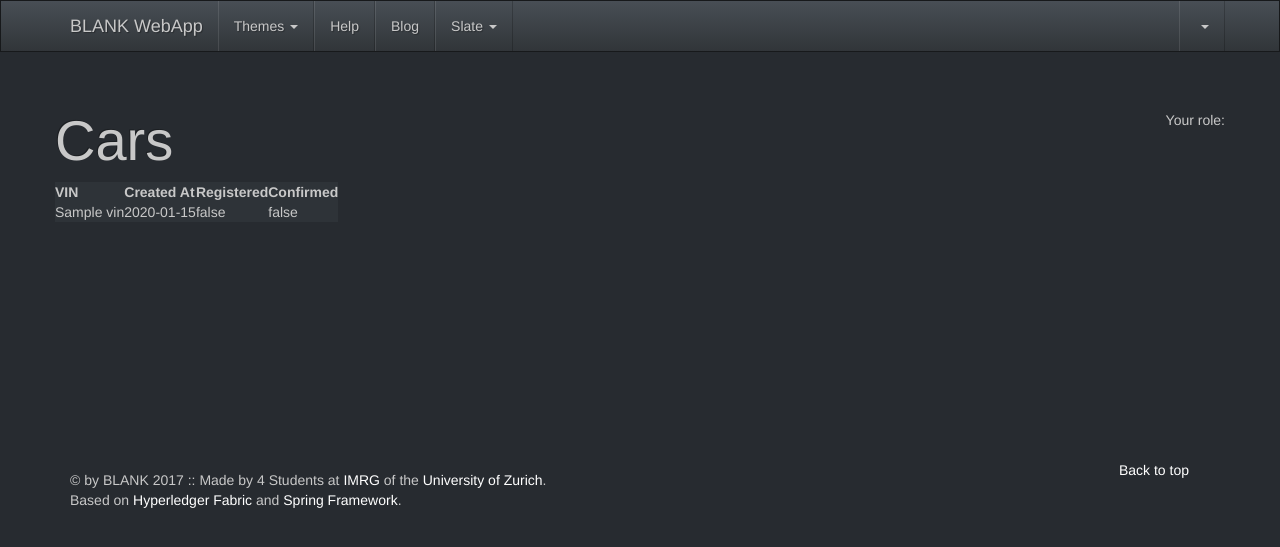
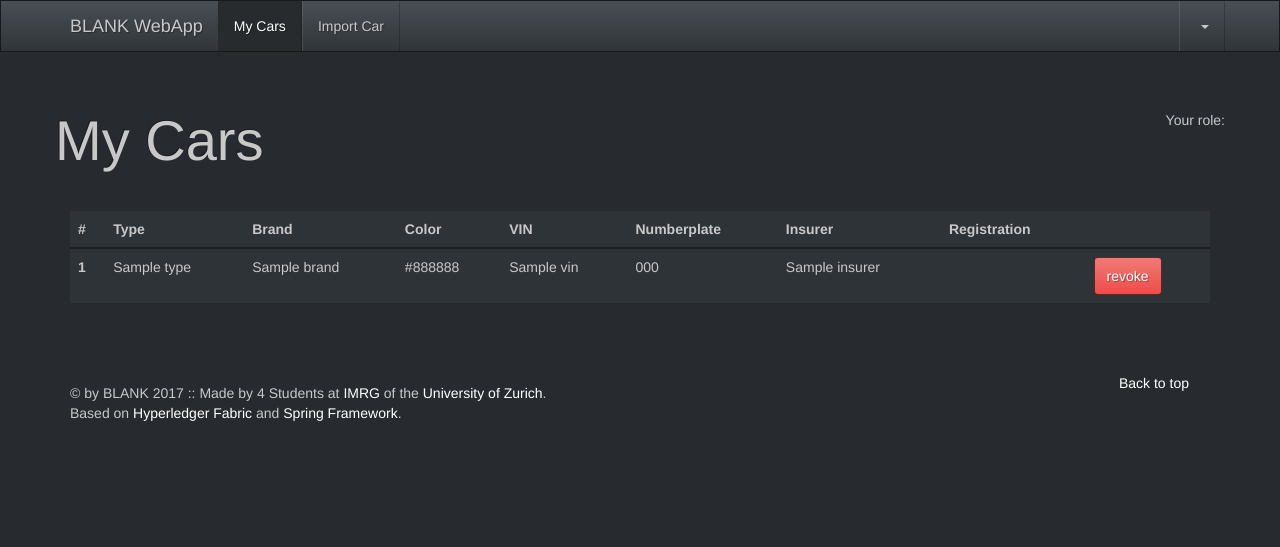
Before and after one commit to egbrl/Car-Trading-Blockchain, a Spring app: page /user/index in a window 1280 px wide. Shown: the top 547 px of the page. Run offline with Thymeleaf, Linux system fonts and the light colour scheme; the template is opened without the code that fills it: most values are stand-ins (such as "Sample title", 1, 10 or a date in 2020); data that the repository does not hold is empty; some of the project's set-up classes (security, data sources, template engines, error pages and the like) are left out, and stand-ins take their place.

Commit message:
uses garage template

```diff
--- a/api/src/main/resources/templates/user/index.html
+++ b/api/src/main/resources/templates/user/index.html
@@ -4,7 +4,7 @@
     <meta charset="utf-8"/>
     <title>BLANK WebApp</title>
     <meta name="viewport" content="width=device-width, initial-scale=1"/>
-    <meta http-equiv="X-UA-Compatible" content="IE=edge" />
+    <meta http-equiv="X-UA-Compatible" content="IE=edge"/>
     <link rel="stylesheet" href="../static/css/bootstrap.css" th:href="@{/css/bootstrap.css}" media="screen"/>
     <link rel="stylesheet" href="../static/css/custom.min.css" th:href="@{/css/custom.min.css}"/>
 </head>
@@ -21,46 +21,18 @@
         </div>
         <div class="navbar-collapse collapse" id="navbar-main">
             <ul class="nav navbar-nav">
-                <li class="dropdown">
-                    <a class="dropdown-toggle" data-toggle="dropdown" href="#" id="themes">Themes <span class="caret"></span></a>
-                    <ul class="dropdown-menu" aria-labelledby="themes">
-                        <li><a href="#">Default</a></li>
-                        <li class="divider"></li>
-                        <li><a href="#">Cerulean</a></li>
-                        <li><a href="#">Cosmo</a></li>
-                        <li><a href="#">Cyborg</a></li>
-                        <li><a href="#">Darkly</a></li>
-                        <li><a href="#">Flatly</a></li>
-                        <li><a href="#">Journal</a></li>
-                        <li><a href="#">Lumen</a></li>
-                    </ul>
+                <li class="active">
+                    <a href="#" th:href="@{/garage}" >My Cars</a>
                 </li>
                 <li>
-                    <a href="#">Help</a>
-                </li>
-                <li>
-                    <a href="#">Blog</a>
-                </li>
-                <li class="dropdown">
-                    <a class="dropdown-toggle" data-toggle="dropdown" href="#" id="download">Slate <span class="caret"></span></a>
-                    <ul class="dropdown-menu" aria-labelledby="download">
-                        <li><a href="#">Open Sandbox</a></li>
-                        <li class="divider"></li>
-                        <li><a href="#">bootstrap.min.css</a></li>
-                        <li><a href="#">bootstrap.css</a></li>
-                        <li class="divider"></li>
-                        <li><a href="#">variables.less</a></li>
-                        <li><a href="#">bootswatch.less</a></li>
-                        <li class="divider"></li>
-                        <li><a href="#">_variables.scss</a></li>
-                        <li><a href="#">_bootswatch.scss</a></li>
-                    </ul>
+                    <a href="#">Import Car</a>
                 </li>
             </ul>
 
             <ul class="nav navbar-nav navbar-right">
                 <li class="dropdown">
-                    <a class="dropdown-toggle" data-toggle="dropdown" href="#" id="themes"><strong><span sec:authentication="name">Username</span></strong>&nbsp;<span class="caret"></span></a>
+                    <a class="dropdown-toggle" data-toggle="dropdown" href="#" id="themes"><strong><span
+                            sec:authentication="name">Username</span></strong>&nbsp;<span class="caret"></span></a>
                     <ul class="dropdown-menu" aria-labelledby="themes">
                         <li><a href="#">Account</a></li>
                         <li class="divider"></li>
@@ -76,29 +48,45 @@
 
 <div class="container">
 
-    <div class="page-header" id="banner">
+    <div class="page-header" style="border-bottom: none">
         <div class="row">
             <div>
                 <p class="pull-right">Your role: <span sec:authentication="principal.authorities">ROLE</span></p>
-                <h1>Cars</h1>
-                <table>
-                    <tr>
-                        <th>VIN</th>
-                        <th>Created At</th>
-                        <th>Registered</th>
-                        <th>Confirmed</th>
-                    </tr>
-                    <tr th:each="car : ${cars}">
-                        <td th:text="${car.vin}"></td>
-                        <td th:text="${car.created_ts}"></td>
-                        <td th:text="${car.certificate.vin.isEmpty()}"></td>
-                        <td th:text="${car.certificate.numberplate.isEmpty()}"></td>
-                    </tr>
-                </table>
+                <h1>My Cars</h1>
             </div>
         </div>
     </div>
+    <div>
+        <table class="table table-hover">
+            <thead>
+            <tr>
+                <th>#</th>
+                <th>Type</th>
+                <th>Brand</th>
+                <th>Color</th>
+                <th>VIN</th>
+                <th>Numberplate</th>
+                <th>Insurer</th>
+                <th>Registration</th>
+                <th></th>
+            </tr>
+            </thead>
+            <tbody>
+            <tr th:each="car,iterStat : ${cars}">
+                <th th:text="${iterStat.count}" scope="row"></th>
+                <td th:text="${car.certificate.type}">M3</td>
+                <td th:text="${car.certificate.brand}">BMW</td>
+                <td th:text="${car.certificate.color}">black</td>
+                <td th:text="${car.vin}">WVWZZZ6RZHY260780</td>
+                <td th:text="${car.certificate.numberplate}">ZH 1234</td>
+                <td th:text="${car.certificate.insurer}">AXA Winterthur</td>
+                <td th:text="${car.isRegistered()}">Yes</td>
+                <td><button type="button" class="btn btn-danger">revoke</button></td>
+            </tr>
 
+            </tbody>
+        </table>
+    </div>
 
     <footer>
         <div class="row">
@@ -107,8 +95,13 @@
                 <ul class="list-unstyled">
                     <li class="pull-right"><a href="#top">Back to top</a></li>
                 </ul>
-                <p>&copy; by BLANK 2017 :: Made by 4 Students at <a href="http://www.ifi.uzh.ch/en/imrg.html" rel="nofollow" target="_blank">IMRG</a> of the <a href="http://www.uzh.ch" target="_blank" rel="nofollow">University of Zurich</a>.</p>
-                <p>Based on <a href="https://hyperledger-fabric.readthedocs.io/en/latest/" rel="nofollow" target="_blank">Hyperledger Fabric</a> and <a href="https://projects.spring.io/spring-framework/" rel="nofollow" target="_blank">Spring Framework</a>.</p>
+                <p>&copy; by BLANK 2017 :: Made by 4 Students at <a href="http://www.ifi.uzh.ch/en/imrg.html"
+                                                                    rel="nofollow" target="_blank">IMRG</a> of the <a
+                        href="http://www.uzh.ch" target="_blank" rel="nofollow">University of Zurich</a>.</p>
+                <p>Based on <a href="https://hyperledger-fabric.readthedocs.io/en/latest/" rel="nofollow"
+                               target="_blank">Hyperledger Fabric</a> and <a
+                        href="https://projects.spring.io/spring-framework/" rel="nofollow" target="_blank">Spring
+                    Framework</a>.</p>
 
             </div>
         </div>
```
Also changed, not shown: api/src/main/java/ch/uzh/fabric/controller/AppController.java (+17 -8 lines), api/src/main/java/ch/uzh/fabric/model/Car.java (+14 -5 lines).
